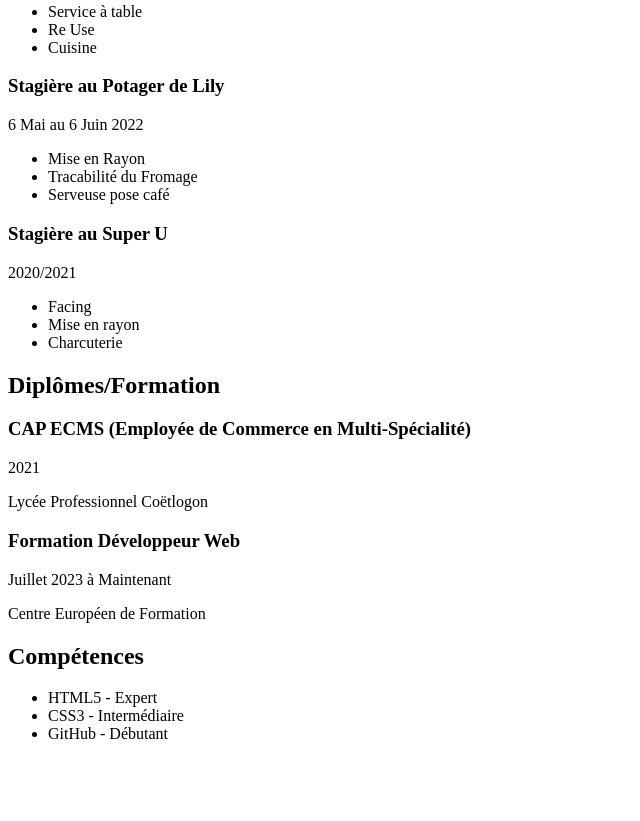
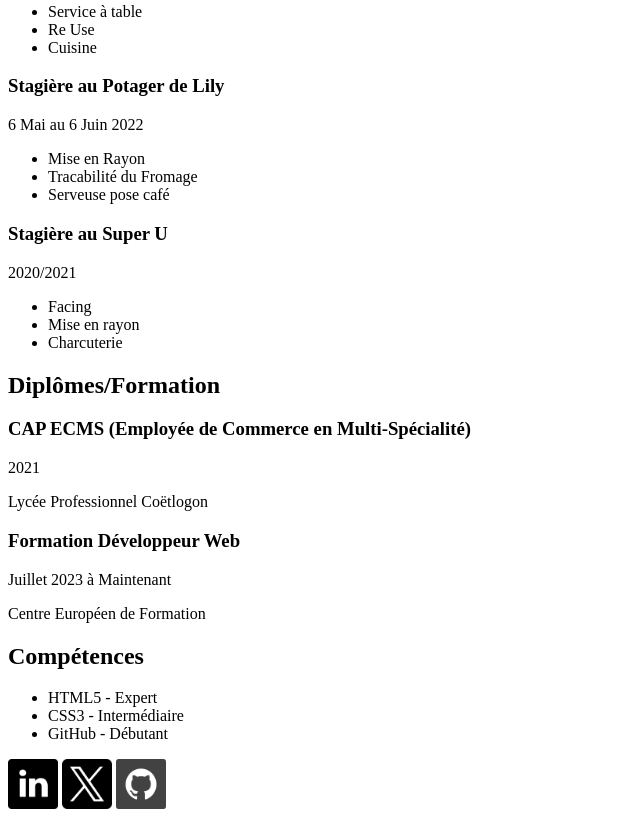
Before and after one commit to grvsella/cv.html..css, a plain HTML site: page index.html in a window 1280 px wide. Shown: the part 1863-2684 px from the top of the page, without its empty margins (0-640 px from the left). Before the commit the page ends 2622 px from the top, so only its background shows below. Drawn offline with Linux system fonts and the light colour scheme.

Commit message:
add img in footer

```diff
--- a/index.html
+++ b/index.html
@@ -112,7 +112,11 @@
         </section>
     </main>
     <footer>
-
+        <div id="social_media">
+            <a id="linkedin" href="https://www.linkedin.com/in/floriane-blanchet-2a32b3305/" target="_blank"><img width="50" height="50" src="./assets/icons/linkedin.png" alt="linkedin"></a>
+            <a id="twitter" href="https://twitter.com/glxssyella" target="_blank"><img height="50" width="50" src="./assets/icons/twitter.png" alt="twitter"></a>
+            <a id="github" href="https://github.com/grvsella" target="_blank"><img height="50" width="50" src="./assets/icons/github.png" alt="GitHub"></a>
+        </div>
     </footer>
 </body>
 </html>
```
